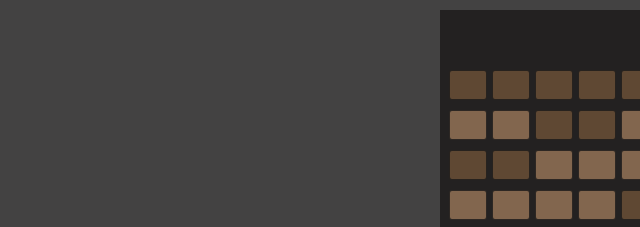
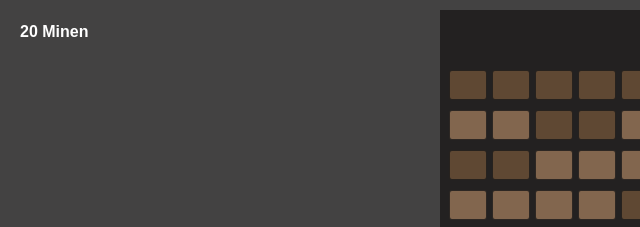
Before and after one commit to DanielVierh/minesweeper, a plain HTML site: page index.html in a window 1280 px wide. Shown: the top 227 px of the page, 0-640 px from the left. Drawn offline with Linux system fonts and the light colour scheme.

Commit message:
Show mines label

```diff
--- a/index.html
+++ b/index.html
@@ -13,6 +13,7 @@
         <div class="restart-button" id="btn_restart">Neustart</div>
     </div>
 
+    <div class="mineslabel" id="lbl_mines_amount">13 Minen</div>
     <div class="field">
         <div class="tile" id="tile_1"></div>
         <div class="tile" id="tile_2"></div>
--- a/public/css/main.css
+++ b/public/css/main.css
@@ -89,6 +89,15 @@ h1 {
   animation: explosion 0.6s ease;
 }
 
+.mineslabel {
+  position: fixed;
+  left: 20px;
+  top: 20px;
+  color: white;
+  font-weight: bold;
+  z-index: 100;
+}
+
 @keyframes scan_animation {
   0% {
     bottom: 3%;
--- a/src/js/script.js
+++ b/src/js/script.js
@@ -6,8 +6,11 @@ let bomb_Map = [];
 let checked_fields = 0;
 const winner_Number = tiles.length - bomb_amount
 const btn_restart = document.getElementById("btn_restart");
+const lbl_mines_amount = document.getElementById("lbl_mines_amount");
+
 
 window.onload = () => {
+    lbl_mines_amount.innerHTML = `${bomb_amount} Minen`
     add_Bombs(bomb_amount);
     random_tile_color();
     //helper_colorize_Bombs()
--- a/src/scss/modules/board.scss
+++ b/src/scss/modules/board.scss
@@ -64,6 +64,15 @@
     }
 }
 
+.mineslabel {
+    position: fixed;
+    left: 20px;
+    top: 20px;
+    color: white;
+    font-weight: bold;
+    z-index: 100;
+}
+
 
 @keyframes scan_animation {
     0% {
```
Also changed, not shown: public/javascript/main.js (+1 -1 lines).
